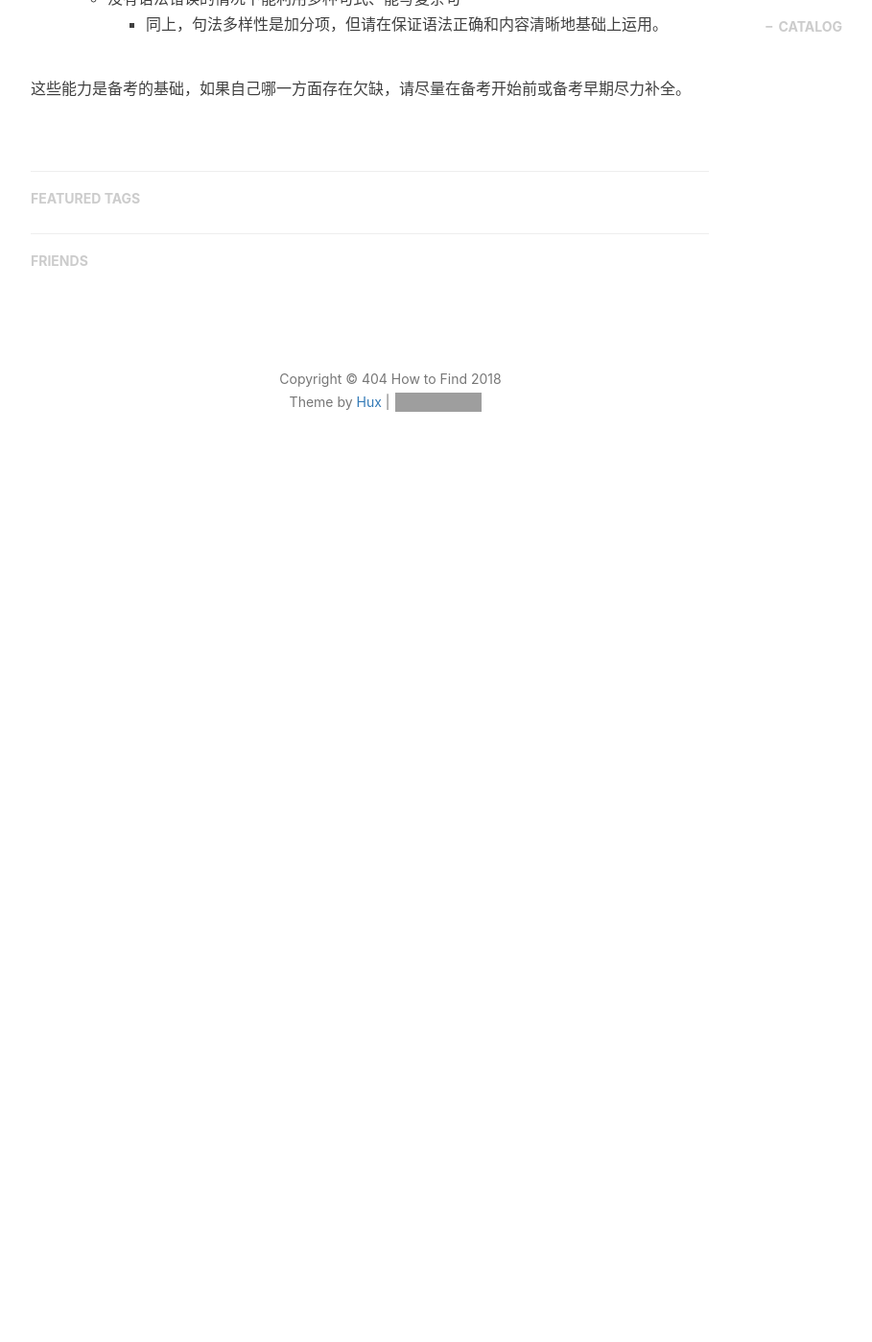
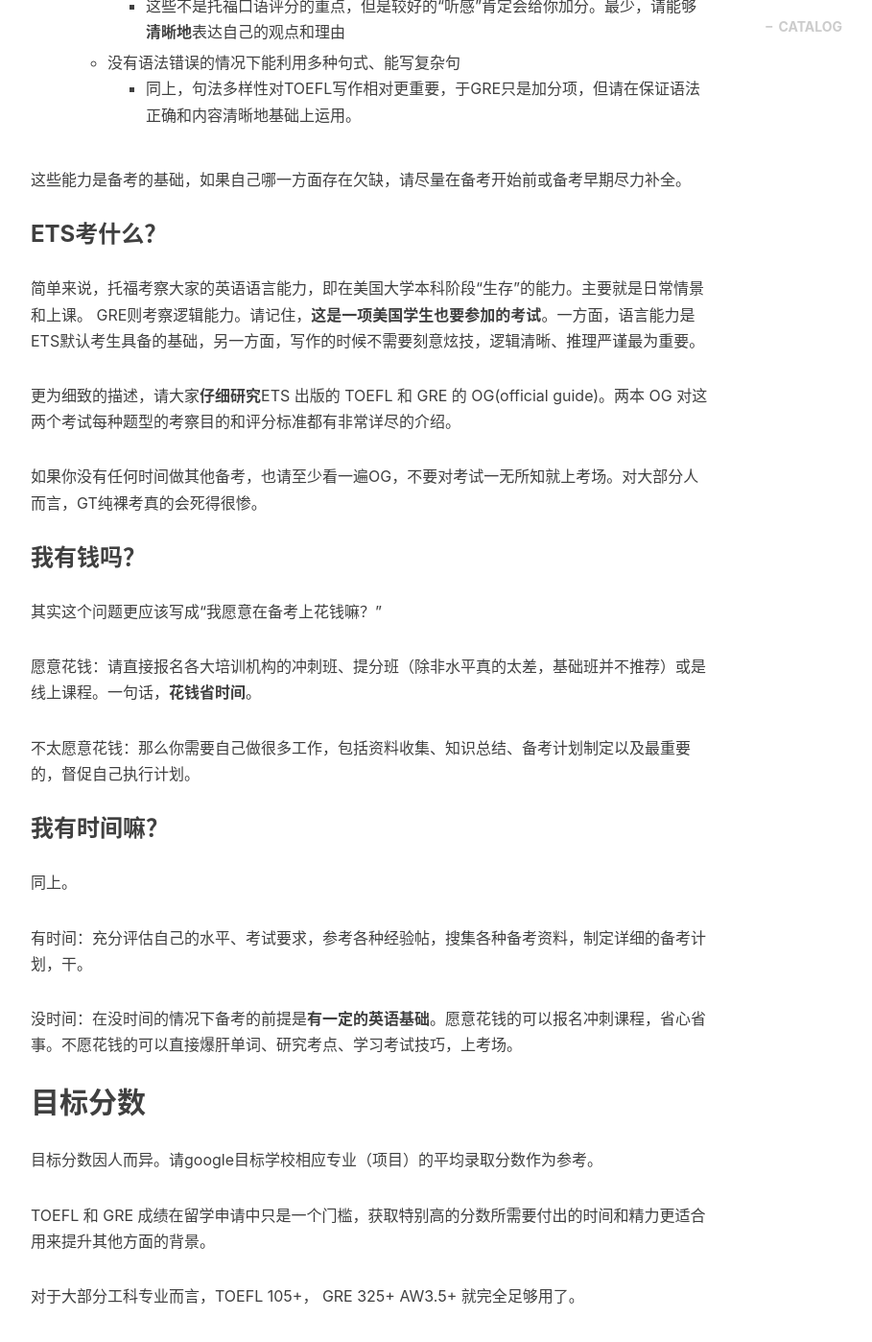
Before and after one commit to RangerX-36917/RangerX-36917.github.io, a Jekyll site: the page built from _posts/2018-09-21-test-post.md, in a window 1280 px wide and 1400 px high, scrolled down 2189 px. Shown: the whole window at 96% size, without its empty margins (233-1142 px from the left). Built offline with Jekyll 4.4.1, drawn with Linux system fonts in a browser that asks for light colours; nearby versions of some CDN libraries; comment, search, counter and statistics services are not loaded; before the commit the page ends 2712 px from its top, so only the background shows below that; some of the changed text lies outside the part shown; grey boxes are pictures that could not be loaded.

Commit message:
edit post

```diff
--- a/_config.yml
+++ b/_config.yml
@@ -72,7 +72,7 @@ netease_comment: false
 
 
 # Sidebar settings
-sidebar: false                           # whether or not using Sidebar.
+sidebar: true                           # whether or not using Sidebar.
 sidebar-about-description: "keep going"
 sidebar-avatar: /img/avatar-hux-ny.jpg      # use absolute URL, seeing it's used in both `/` and `/about/`
 
--- a/_posts/2018-09-21-test-post.md
+++ b/_posts/2018-09-21-test-post.md
@@ -20,16 +20,18 @@ TOEFL 和 GRE，是准备出国深造的同学们必须要过的语言关，笔
 2. 本经验具有特殊性，请读者结合自身情况制定适合自己的备考策略。
 3. 笔者非专业英语老师，仅能提供自己英语学习过程总的经验和感受。
 4. 个人认为 TOEFL 和 GRE 考试的测试学水平还是比较高的。也就是说，这两项考试可以较为准确地反映考生的英语水平和（以英语为基础的）逻辑水平。请大家在备考过程中放弃投机取巧的念头，真正地提高自己的英语实力。
-5. 考虑笔者地专业方向（喜闻乐见的CS），我没有花很多时间在写作的备考上，仅仅是**够用**
-# 备考三步
-总的来说，我的备考分为三个部分
+5. 考虑笔者的专业（喜闻乐见的CS），我没有花很多时间在写作的备考上，目标仅仅是**够用**
+6. 笔者备考所用资料均取自互联网，也没有怎么整理，所以就不提供资源了，大家自己搜刮吧。善用google
+
+## 备考三步曲
+我认为备考应分为三个部分
 * 自我定位：我会什么？ETS考什么？我有钱吗？我有时间吗？
 * 目标分数：我需要考到多少分？
 * 制定计划：我需要提高什么？花多少时间提高？需要准备什么资料？
 
 就像这三点的篇幅所显示的，第一和第三点需要花费最多的时间。
-# 自我定位
-## 我会什么？
+## 自我定位
+### 我会什么？
   备考的第一件事，就是搞清楚自己的英语处在什么水平。但是这并不是说我们应该以自己高考、四级、六级的分数为依据。原因很简单，这些考试相对简单，无法反映TOEFL 和 ETS 所要求的语言能力和学术能力。GT考察的能力已经超出了这些考试的“量程”
 
   在GT考试中，我认为以下几点至关重要：
@@ -47,6 +49,32 @@ TOEFL 和 GRE，是准备出国深造的同学们必须要过的语言关，笔
         * 口语发音基本正确，口齿清晰，语速适当，能有语气变化、停顿、连读更好
             * 这些不是托福口语评分的重点，但是较好的“听感”肯定会给你加分。最少，请能够**清晰地**表达自己的观点和理由
         * 没有语法错误的情况下能利用多种句式、能写复杂句
-            * 同上，句法多样性是加分项，但请在保证语法正确和内容清晰地基础上运用。
+            * 同上，句法多样性对TOEFL写作相对更重要，于GRE只是加分项，但请在保证语法正确和内容清晰地基础上运用。
 
 这些能力是备考的基础，如果自己哪一方面存在欠缺，请尽量在备考开始前或备考早期尽力补全。
+### ETS考什么？
+简单来说，托福考察大家的英语语言能力，即在美国大学本科阶段“生存”的能力。主要就是日常情景和上课。
+GRE则考察逻辑能力。请记住，**这是一项美国学生也要参加的考试**。一方面，语言能力是ETS默认考生具备的基础，另一方面，写作的时候不需要刻意炫技，逻辑清晰、推理严谨最为重要。
+
+更为细致的描述，请大家**仔细研究**ETS 出版的 TOEFL 和 GRE 的 OG(official guide)。两本 OG 对这两个考试每种题型的考察目的和评分标准都有非常详尽的介绍。
+
+如果你没有任何时间做其他备考，也请至少看一遍OG，不要对考试一无所知就上考场。对大部分人而言，GT纯裸考真的会死得很惨。
+### 我有钱吗？
+其实这个问题更应该写成“我愿意在备考上花钱嘛？”
+
+愿意花钱：请直接报名各大培训机构的冲刺班、提分班（除非水平真的太差，基础班并不推荐）或是线上课程。一句话，**花钱省时间**。
+
+不太愿意花钱：那么你需要自己做很多工作，包括资料收集、知识总结、备考计划制定以及最重要的，督促自己执行计划。
+### 我有时间嘛？
+同上。
+
+有时间：充分评估自己的水平、考试要求，参考各种经验帖，搜集各种备考资料，制定详细的备考计划，干。
+
+没时间：在没时间的情况下备考的前提是**有一定的英语基础**。愿意花钱的可以报名冲刺课程，省心省事。不愿花钱的可以直接爆肝单词、研究考点、学习考试技巧，上考场。
+
+## 目标分数
+目标分数因人而异。请google目标学校相应专业（项目）的平均录取分数作为参考。
+
+TOEFL 和 GRE 成绩在留学申请中只是一个门槛，获取特别高的分数所需要付出的时间和精力更适合用来提升其他方面的背景。
+
+对于大部分工科专业而言，TOEFL 105+， GRE 325+ AW3.5+ 就完全足够用了。
```
